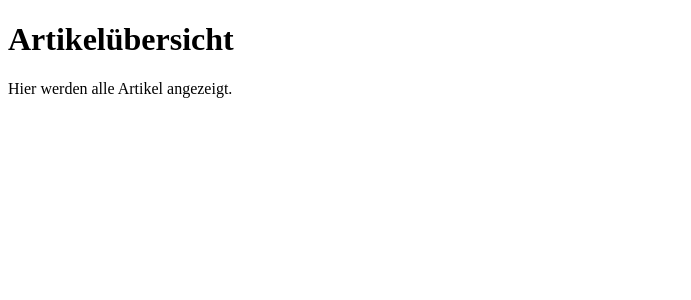
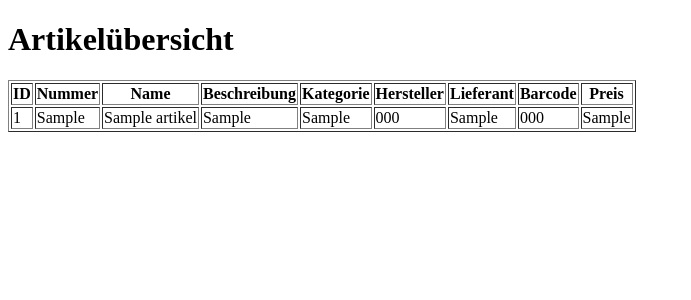
Before and after one commit to oddovittorio/inventory_management_system, a Flask app: template templates/artikel.html in a window 1280 px wide. Shown: the part 70-370 px from the top of the page, without its empty margins (0-691 px from the left). Run offline with Flask 3, Linux system fonts and the light colour scheme; the template is opened without the code that fills it: most values are stand-ins (such as "Sample title", 1, 10 or a date in 2020); some libraries are stand-ins or nearby versions.

Commit message:
Update artikel.html

```diff
--- a/templates/artikel.html
+++ b/templates/artikel.html
@@ -4,5 +4,30 @@
 
 {% block content %}
     <h1>Artikelübersicht</h1>
-    <p>Hier werden alle Artikel angezeigt.</p>
+    <table border="1">
+        <tr>
+            <th>ID</th>
+            <th>Nummer</th>
+            <th>Name</th>
+            <th>Beschreibung</th>
+            <th>Kategorie</th>
+            <th>Hersteller</th>
+            <th>Lieferant</th>
+            <th>Barcode</th>
+            <th>Preis</th>
+        </tr>
+        {% for artikel in artikel %}
+        <tr>
+            <td>{{ artikel.artikel_ID }}</td>
+            <td>{{ artikel.artikel_Nummer }}</td>
+            <td>{{ artikel.artikel_Name }}</td>
+            <td>{{ artikel.artikel_Beschreibung }}</td>
+            <td>{{ artikel.artikel_Kategorie }}</td>
+            <td>{{ artikel.artikel_Hersteller }}</td>
+            <td>{{ artikel.artikel_Lieferant }}</td>
+            <td>{{ artikel.artikel_Barcode }}</td>
+            <td>{{ artikel.artikel_Preis }}</td>
+        </tr>
+        {% endfor %}
+    </table>
 {% endblock %}
```
